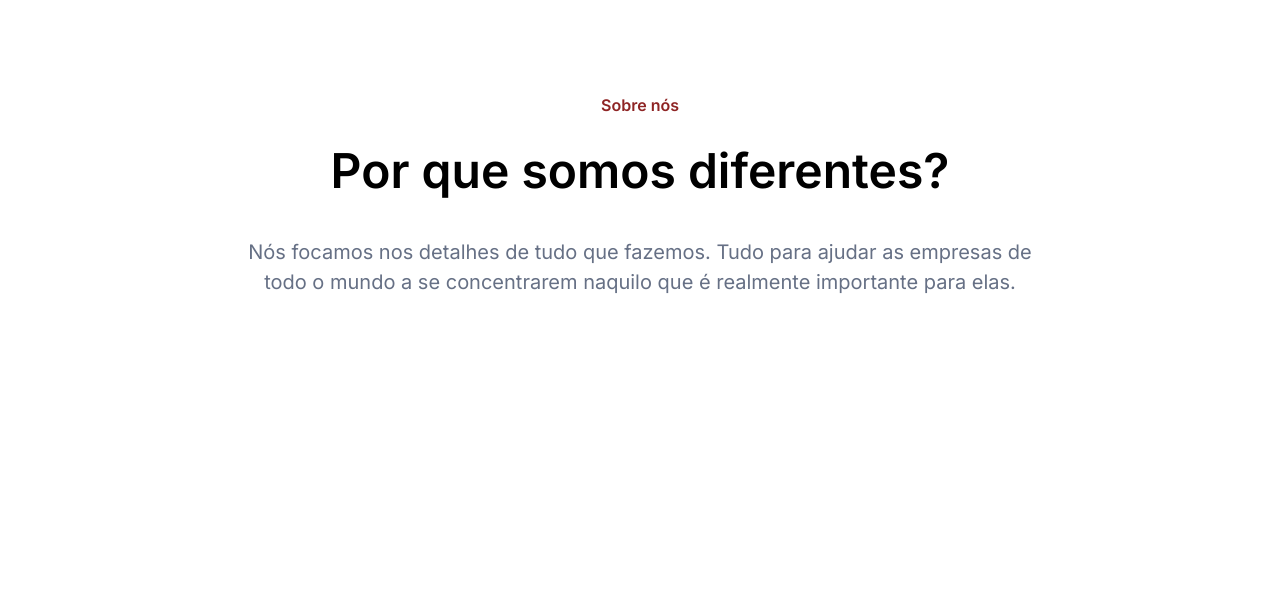
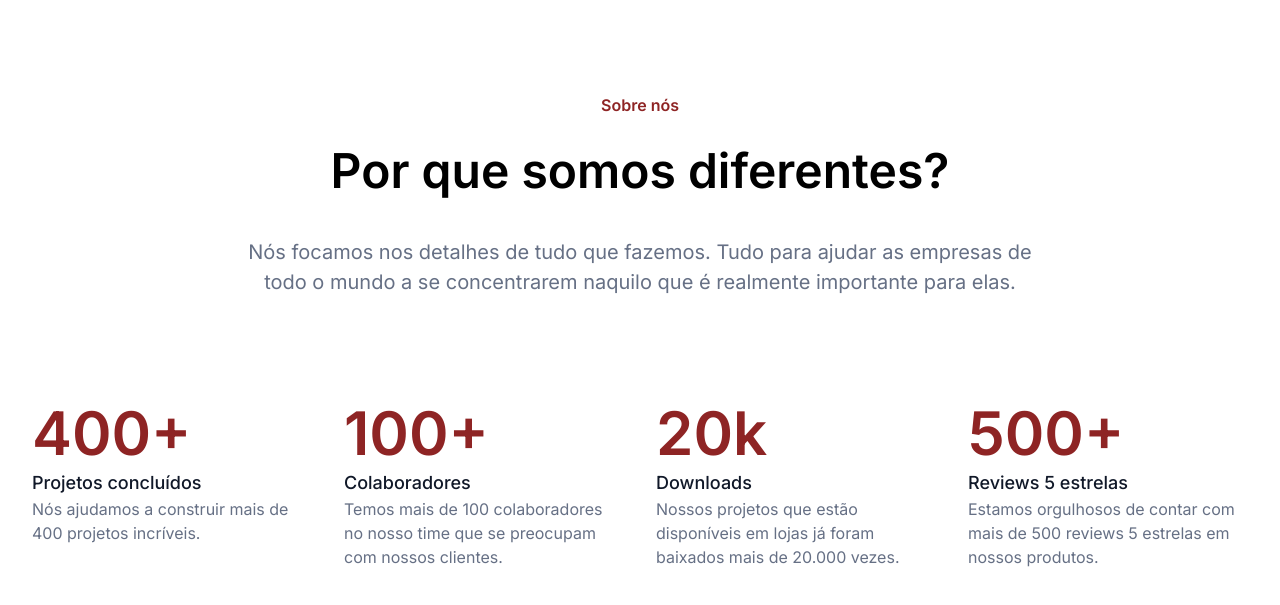
Before and after one commit to Preedroos/alura-optimus-tech, a plain HTML site: page index.html in a window 1280 px wide. Shown: the part 65-670 px from the top of the page. Drawn offline with Linux system fonts and the light colour scheme.

Commit message:
Add Metrics

```diff
--- /dev/null
+++ b/assets/css/metrics.css
@@ -0,0 +1,34 @@
+.metrics__container {
+  display: flex;
+  justify-content: center;
+  align-items: flex-start;
+  gap: 32px;
+  flex-wrap: wrap;
+}
+
+.metrics__highlight {
+  min-width: 200px;
+  max-width: 280px;
+  flex: 1;
+}
+
+.metrics__title {
+  color: var(--color-primary);
+  font-weight: 600;
+  font-size: 60px;
+  line-height: 72px;
+}
+
+.metrics__subtitle {
+  color: var(--color-gray-900);
+  font-weight: 500;
+  font-size: 18px;
+  line-height: 28px;
+}
+
+.metrics__content {
+  color: var(--color-gray-500);
+  font-weight: 400;
+  font-size: 16px;
+  line-height: 24px;
+}
--- a/assets/css/navbar.css
+++ b/assets/css/navbar.css
@@ -38,10 +38,6 @@
 .navbar__register {
   display: flex;
   gap: 12px;
-}
-
-.teset {
-  display: none;
 }
 
 @media screen and (max-width: 1024px) {
@@ -102,8 +98,4 @@
   .navbar__menu-bg {
     display: inline-block;
   }
-/*
-  #navbar__menu:checked ~ .navbar__menu-bg {
-    background-color: var(--color-primary);
-  } */
 }
--- /dev/null
+++ b/assets/css/pattern.css
@@ -0,0 +1,7 @@
+.container {
+  display: flex;
+  align-items: center;
+  max-width: 1440px;
+  margin: auto;
+  padding-inline: 20px;
+}
--- a/assets/css/style.css
+++ b/assets/css/style.css
@@ -1,6 +1,8 @@
+@import url('pattern.css');
 @import url('btn.css');
 @import url('navbar.css');
 @import url('header.css');
+@import url('metrics.css');
 
 @import url('https://fonts.googleapis.com/css2?family=Inter:wght@400;500;600;700&display=swap');
 
@@ -8,6 +10,7 @@
   --color-primary: #8e2424;
   --color-primary-80: #8f2424cc;
   --color-gray-500: #667085;
+  --color-gray-900: #101828;
   --color-white: #ffffff;
 }
 
@@ -27,11 +30,3 @@ ol {
   list-style-type: none;
   padding: 0;
 }
-
-.container {
-  display: flex;
-  align-items: center;
-  max-width: 1440px;
-  margin: auto;
-  padding-inline: 20px;
-}
--- a/index.html
+++ b/index.html
@@ -9,6 +9,7 @@
     <link rel="stylesheet" href="assets/css/style.css" />
   </head>
   <body>
+    <!-- Day 1 -->
     <header class="navbar">
       <div class="container navbar__container">
         <div class="navbar__logo">
@@ -46,10 +47,11 @@
       </div>
     </header>
 
+    <!-- Day 2 -->
     <section class="header">
       <div class="container header__container">
-        <span class="header__span">Sobre nós</span>
-        <h1 class="header__title">Por que somos diferentes?</h1>
+        <h1 class="header__span">Sobre nós</h1>
+        <h2 class="header__title">Por que somos diferentes?</h2>
         <p class="header__content">
           Nós focamos nos detalhes de tudo que fazemos. Tudo para ajudar as
           empresas de todo o mundo a se concentrarem naquilo que é realmente
@@ -57,5 +59,42 @@
         </p>
       </div>
     </section>
+
+    <!-- Day 3 -->
+    <section class="metrics">
+      <div class="metrics__container container">
+        <div class="metrics__highlight">
+          <h2 class="metrics__title">400+</h2>
+          <h3 class="metrics__subtitle">Projetos concluídos</h3>
+          <p class="metrics__content">
+            Nós ajudamos a construir mais de 400 projetos incríveis.
+          </p>
+        </div>
+        <div class="metrics__highlight">
+          <h2 class="metrics__title">100+</h2>
+          <h3 class="metrics__subtitle">Colaboradores</h3>
+          <p class="metrics__content">
+            Temos mais de 100 colaboradores no nosso time que se preocupam com
+            nossos clientes.
+          </p>
+        </div>
+        <div class="metrics__highlight">
+          <h2 class="metrics__title">20k</h2>
+          <h3 class="metrics__subtitle">Downloads</h3>
+          <p class="metrics__content">
+            Nossos projetos que estão disponíveis em lojas já foram baixados
+            mais de 20.000 vezes.
+          </p>
+        </div>
+        <div class="metrics__highlight">
+          <h2 class="metrics__title">500+</h2>
+          <h3 class="metrics__subtitle">Reviews 5 estrelas</h3>
+          <p class="metrics__content">
+            Estamos orgulhosos de contar com mais de 500 reviews 5 estrelas em
+            nossos produtos.
+          </p>
+        </div>
+      </div>
+    </section>
   </body>
 </html>
```
